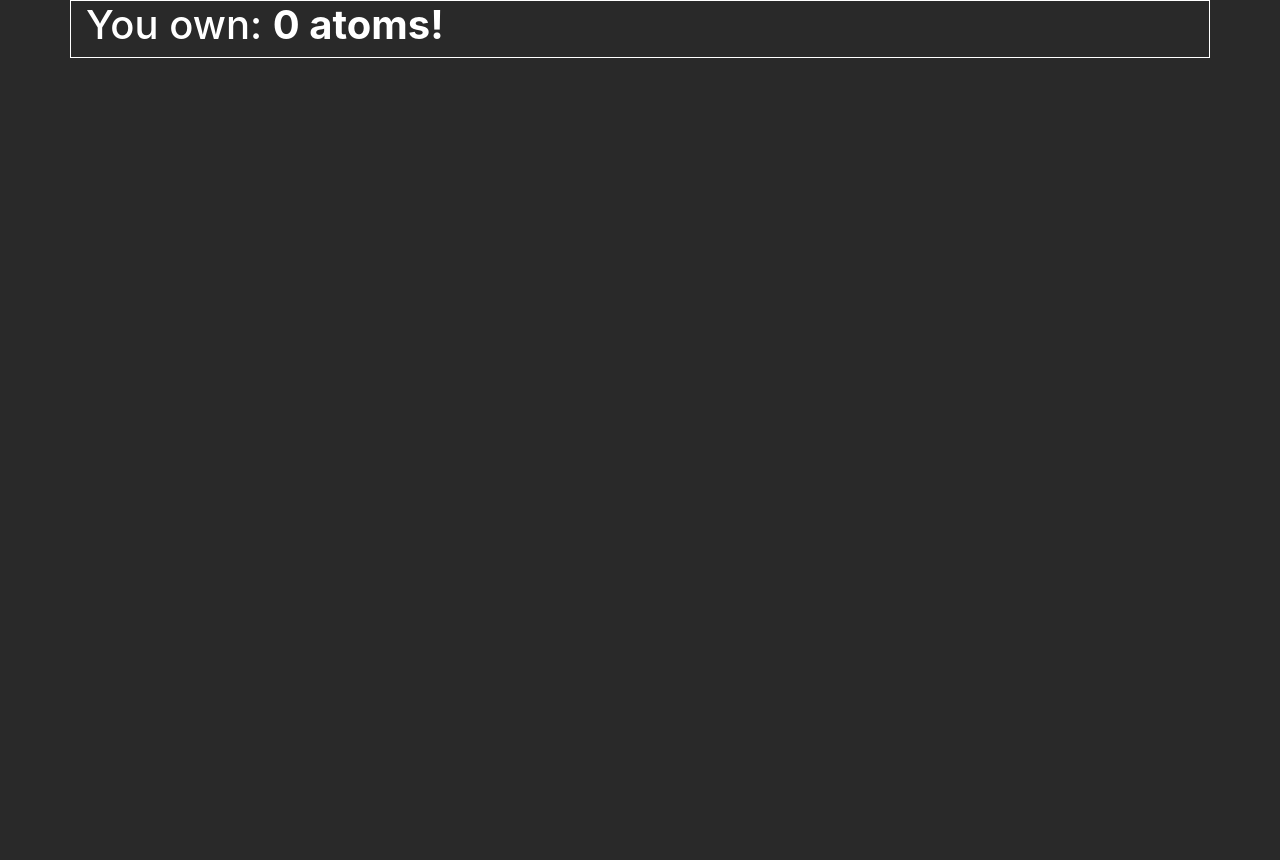
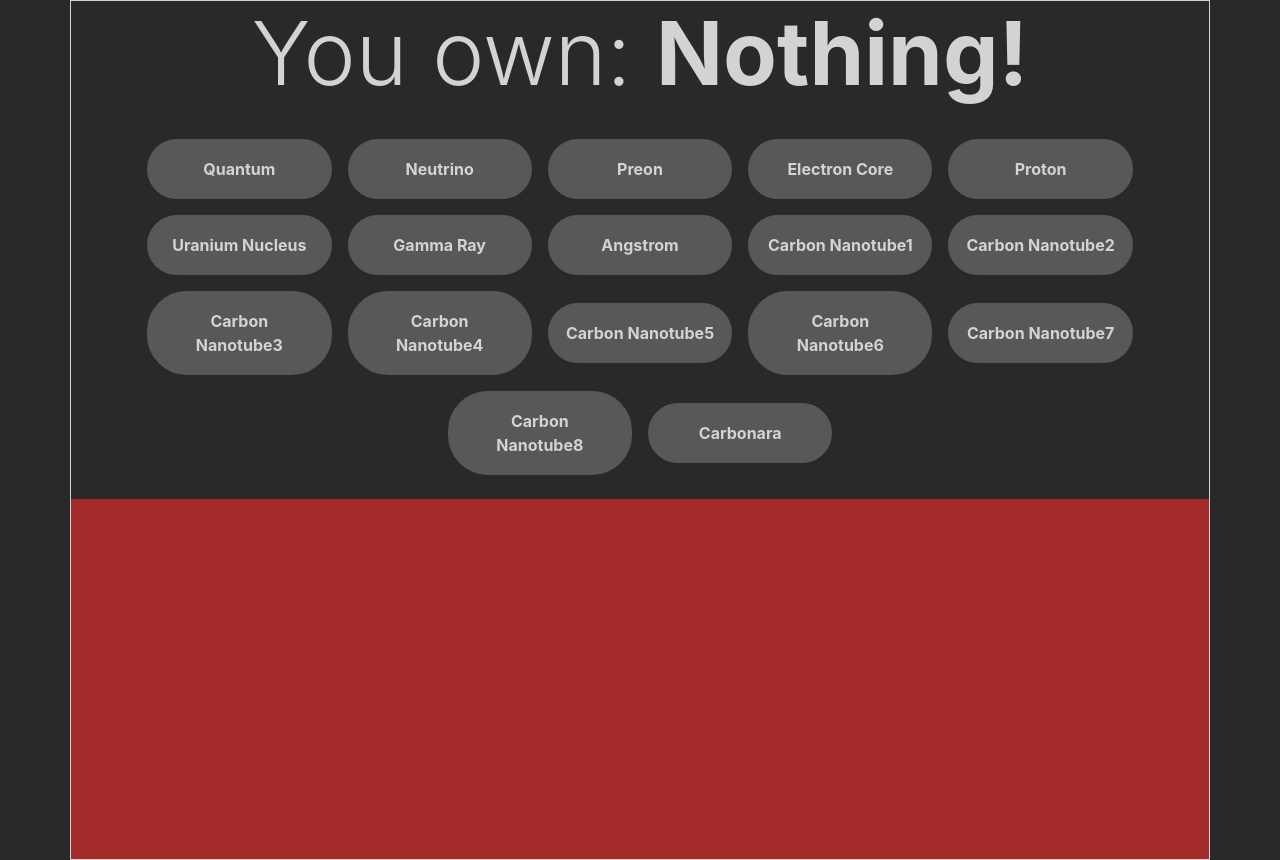
Before and after one commit to pavlidin/incremental-game, a plain HTML site: page index.html in a window 1280 px wide. Before the commit the page ends 800 px from the top, so only its background shows below. Drawn offline with Linux system fonts and the light colour scheme.

Commit message:
major UI changes

```diff
--- a/index.html
+++ b/index.html
@@ -9,16 +9,17 @@
       href="bootstrap-4.5.2-dist/css/bootstrap.min.css"
     />
     <link rel="stylesheet" type="text/css" href="style.css" />
-    <title>Document</title>
+    <title>Spasto</title>
   </head>
   <body>
     <div class="container">
       <div class="row justify-content-center">
-          <div class="col"> <h1>You own: <span>0 atoms!</span></h1></div>
-
+        <div class="col text-center">
+          <h1 class="display-2">You own: <span>Nothing!</span></h1>
+        </div>
       </div>
-      <div class="row row-cols-3 resources">
-      </div>
+      <div class="row resources"></div>
+      <div class="row crafting"><div class="col"></div></div>
     </div>
 
     <script src="jquery-3.5.1/jquery-3.5.1.min.js"></script>
--- a/script.js
+++ b/script.js
@@ -1,71 +1,85 @@
 let game = {};
 let player = {};
 
-let randomColor = Math.floor(Math.random()*16777215).toString(16);
+let randomColor = Math.floor(Math.random() * 16777215).toString(16);
 
-const resources = document.querySelector('.resources');
-const resource = document.querySelectorAll('.resource');
+const resources = document.querySelector(".resources");
+const resource = document.querySelectorAll(".resource");
 
 game.resources = {
-    0 : {
-        name : 'Quantum',
-        baseCost : 5
+  0: {
+    name: "Quantum",
+    baseCost: 5,
   },
-    1 : {
-        name : 'Neutrino',
-        baseCost : 10
+  1: {
+    name: "Neutrino",
+    baseCost: 10,
   },
-    2 : {
-        name : 'Preon',
-        baseCost : 15
+  2: {
+    name: "Preon",
+    baseCost: 15,
   },
-    3 : {
-        name : 'Electron Core',
-        baseCost : 20
+  3: {
+    name: "Electron Core",
+    baseCost: 20,
   },
-    4 : {
-        name : 'Proton',
-        baseCost : 25
+  4: {
+    name: "Proton",
+    baseCost: 25,
   },
-    5 : {
-        name : 'Uranium Nucleus',
-        baseCost : 30
+  5: {
+    name: "Uranium Nucleus",
+    baseCost: 30,
   },
-    6 : {
-        name : 'Gamma Ray',
-        baseCost : 35
+  6: {
+    name: "Gamma Ray",
+    baseCost: 35,
   },
-    7 : {
-        name : 'Angstrom',
-        baseCost : 40
+  7: {
+    name: "Angstrom",
+    baseCost: 40,
   },
-    8 : {
-        name : 'Carbon Nanotube',
-        baseCost : 45
+  8: {
+    name: "Carbon Nanotube1",
+    baseCost: 45,
   },
-    9 : {
-        name : 'Carbon Nanotube',
-        baseCost : 45
+  9: {
+    name: "Carbon Nanotube2",
+    baseCost: 45,
   },
-    10 : {
-        name : 'Carbon Nanotube',
-        baseCost : 45
+  10: {
+    name: "Carbon Nanotube3",
+    baseCost: 45,
   },
-    11 : {
-        name : 'Carbon Nanotube',
-        baseCost : 45
+  11: {
+    name: "Carbon Nanotube4",
+    baseCost: 45,
+  },
+  12: {
+    name: "Carbon Nanotube5",
+    baseCost: 45,
+  },
+  13: {
+    name: "Carbon Nanotube6",
+    baseCost: 45,
+  },
+  14: {
+    name: "Carbon Nanotube7",
+    baseCost: 45,
+  },
+  15: {
+    name: "Carbon Nanotube8",
+    baseCost: 45,
+  },
+  16: {
+    name: "Carbonara",
+    baseCost: 80,
   },
 };
 
 Object.keys(game.resources).forEach((el, index) => {
-    // resources.innerHTML += `<div class="col resource">${Object.values(game.resources)[index].name}</div>`;
-    // el.addEventListener('click', update);
+  resources.innerHTML += `<div class="col-xl-2 col-lg-3 col-md-4 col-sm-6 resource p-3 m-2 mx-1">${
+    Object.values(game.resources)[index].name
+  }</div>`;
+
 });
-
-
-
-
-document.querySelectorAll('.resource').forEach(e => {
-    e.style.backgroundColor = '#' + Math.floor(Math.random()*16777215).toString(16);
-    // e.addEventListener('click', update);
-})
--- a/style.css
+++ b/style.css
@@ -1,17 +1,25 @@
+:root {
+  --clr-white: #d3d3d3;
+  --clr-btn: #585858;
+  --clr-btn-dark: #464646;
+}
 body {
   background-color: rgb(41, 41, 41);
 }
 
 .container {
-    border: 1px solid white;
+  border: 1px solid var(--clr-white);
 }
 
 h1 {
-    color: white;
+  color: var(--clr-white);
+  -webkit-user-select: none;
+  -ms-user-select: none;
+  user-select: none;
 }
 
 span {
-    color: white;
+  color: var(--clr-white);
   font-weight: bold;
 }
 
@@ -23,19 +31,36 @@ span {
 
 .resources {
   /* border: 2px solid deeppink; */
+  padding: 1rem;
+  display: flex;
+  align-items: center;
+  justify-content: center;
 }
 
 .resource {
   font-weight: bold;
-    height: 5rem;
-    width: 5rem;
-    color: white;
-    border: 4px solid green;
+  color: var(--clr-white);
+  border: 2px solid var(--clr-btn);
   text-align: center;
   cursor: pointer;
-    margin: 10px;
+  border-radius: 40px;
+  background-color: var(--clr-btn);
+  -webkit-user-select: none;
+  -ms-user-select: none;
+  user-select: none;
 }
 
 .resource:hover {
+  background-color: var(--clr-btn-dark);
+  transition: all 0.2s ease-in-out;
+  border: 2px solid var(--clr-btn-dark);
+}
+.resource:active {
+  transform: scale(0.9);
+  transition: all 0.2s ease-in-out;
+}
 
+.crafting {
+  background-color: brown;
+  height: 45vh;
 }
```
Lines whose indentation alone changed are shown as unchanged.
